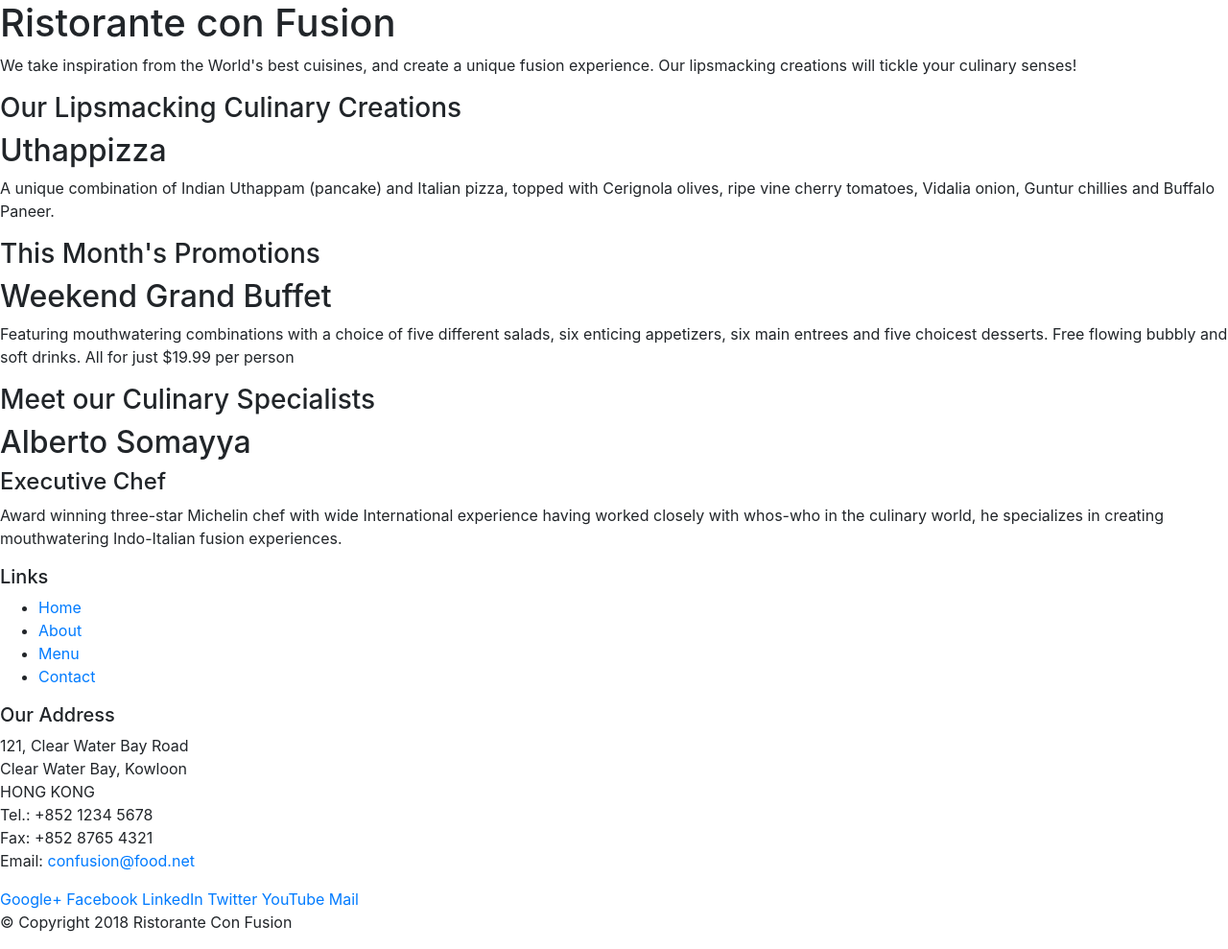
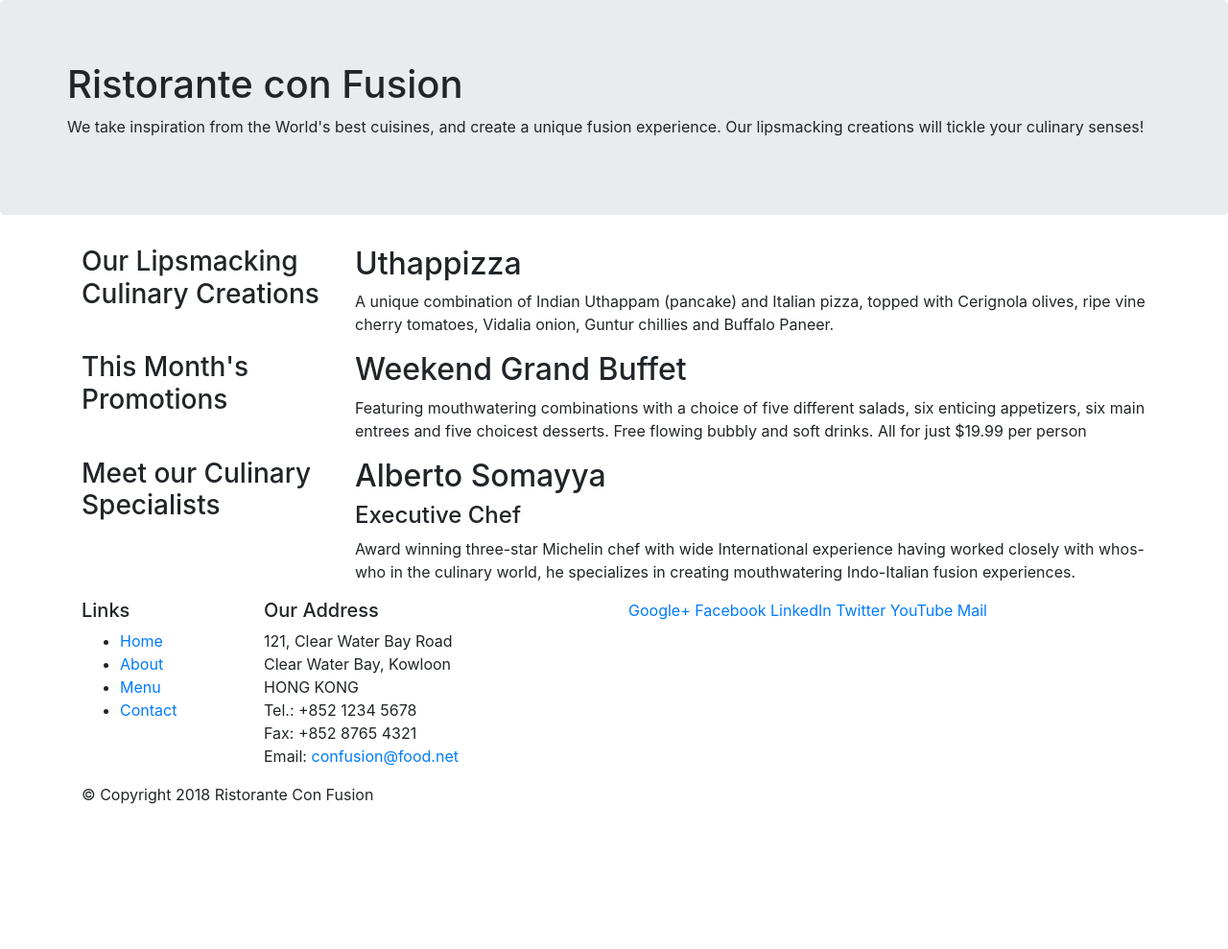
Before and after one commit to channayousif/Bootstrap4, a website: page index.html in a window 1280 px wide. Shown: the whole page at 96% size. After the commit the page ends 856 px from the top, so only its background shows below. Drawn offline with nearby package versions, Linux system fonts and the light colour scheme.

Commit message:
added bootstrap grid ie rows and colums

```diff
--- a/index.html
+++ b/index.html
@@ -14,9 +14,9 @@
 
 <body>
 
-    <header>
-        <div>
-            <div>
+    <header class="jumbotron">
+        <div class="container">
+            <div class="row">
                 <div>
                     <h1>Ristorante con Fusion</h1>
                     <p>We take inspiration from the World's best cuisines, and create a unique fusion experience. Our lipsmacking creations will tickle your culinary senses!</p>
@@ -27,33 +27,33 @@
         </div>
     </header>
 
-    <div>
-        <div>
-            <div>
+    <div class="container">
+        <div class="row">
+            <div class="col-12 col-sm-4 col-md-3">
                 <h3>Our Lipsmacking Culinary Creations</h3>
             </div>
-            <div>
+            <div class="col col-sm col-md">
                 <h2>Uthappizza</h2>
                 <p>A unique combination of Indian Uthappam (pancake) and Italian pizza, topped with Cerignola olives, ripe vine cherry tomatoes, Vidalia onion, Guntur chillies and Buffalo Paneer.</p>
             </div>
         </div>
 
 
-        <div>
-            <div>
+        <div class="row">
+            <div class="col-12 col-sm-4 col-md-3">
                 <h3>This Month's Promotions</h3>
             </div>
-            <div>
+            <div class="col col-sm col-md">
                 <h2>Weekend Grand Buffet</h2>
                 <p>Featuring mouthwatering combinations with a choice of five different salads, six enticing appetizers, six main entrees and five choicest desserts. Free flowing bubbly and soft drinks. All for just $19.99 per person </p>
             </div>
         </div>
 
-        <div>
-            <div>
+        <div class="row">
+            <div class="col-12 col-sm-4 col-md-3">
                 <h3>Meet our Culinary Specialists</h3>
             </div>
-            <div>
+            <div class="col col-sm col-md">
                 <h2>Alberto Somayya</h2>
                 <h4>Executive Chef</h4>
                 <p>Award winning three-star Michelin chef with wide International experience having worked closely with whos-who in the culinary world, he specializes in creating mouthwatering Indo-Italian fusion experiences. </p>
@@ -62,9 +62,9 @@
     </div>
 
     <footer>
-        <div>
-            <div>
-                <div>
+        <div class="container">
+            <div class="row">
+                <div class="col-4 col-sm-2">
                     <h5>Links</h5>
                     <ul>
                         <li><a href="#">Home</a></li>
@@ -73,7 +73,7 @@
                         <li><a href="#">Contact</a></li>
                     </ul>
                 </div>
-                <div>
+                <div class="col-7 col-sm-4">
                     <h5>Our Address</h5>
                     <address>
 		              121, Clear Water Bay Road<br>
@@ -84,7 +84,7 @@
 		              Email: <a href="mailto:confusion@food.net">confusion@food.net</a>
 		           </address>
                 </div>
-                <div>
+                <div class="col-12 col-sm-5">
                     <div>
                         <a href="http://google.com/+">Google+</a>
                         <a href="http://www.facebook.com/profile.php?id=">Facebook</a>
@@ -95,8 +95,8 @@
                     </div>
                 </div>
            </div>
-           <div>
-                <div>
+           <div class="row">
+                <div class="col-auto">
                     <p>© Copyright 2018 Ristorante Con Fusion</p>
                 </div>
            </div>
```
